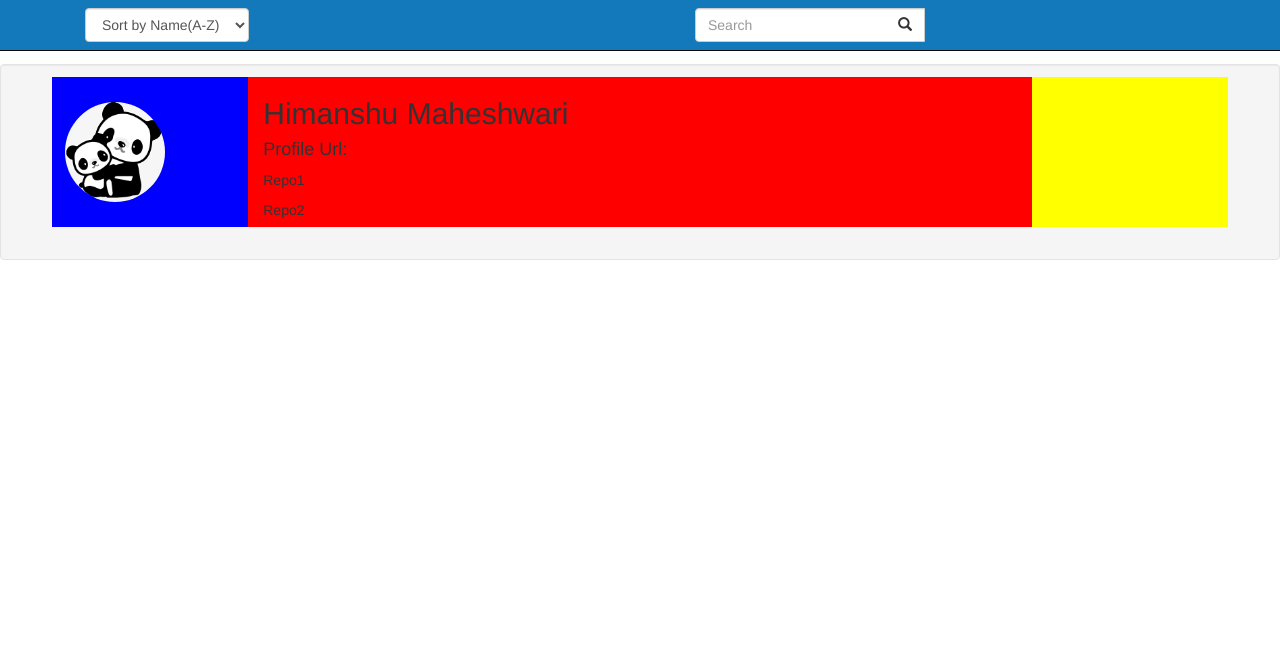
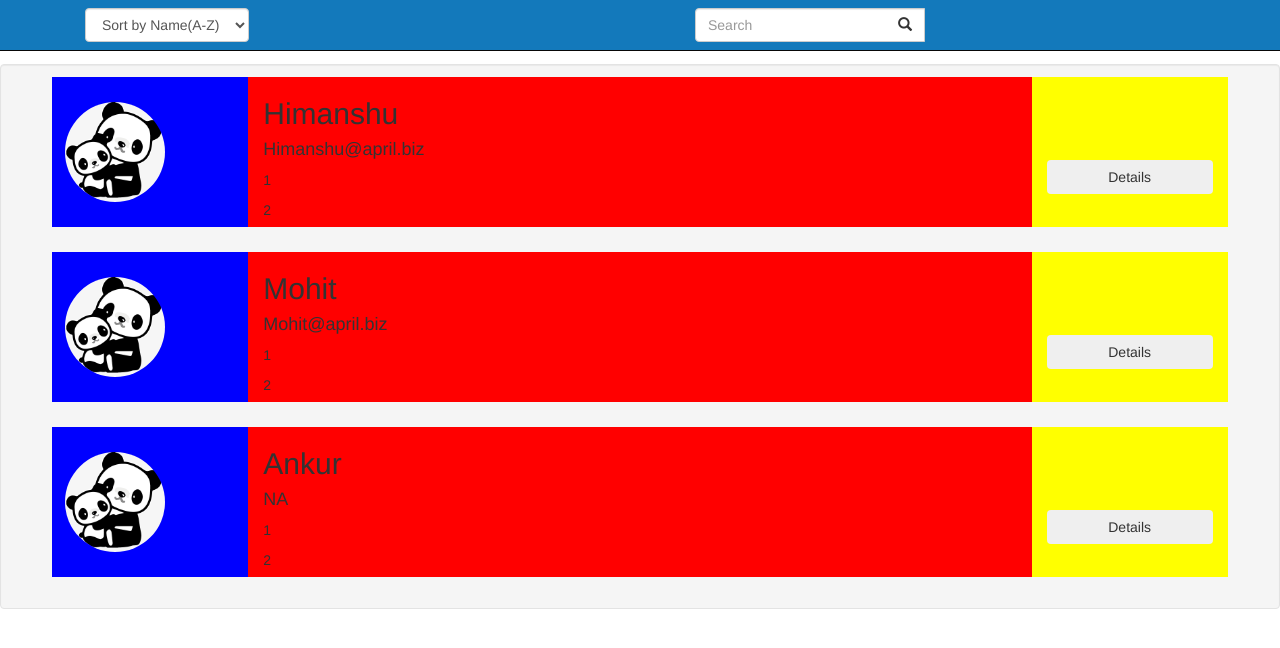
Before and after one commit to himanshu2004m/SelfAssignment, an Angular app in the folder my-coditas-app/: page / in a window 1280 px wide. Shown: the top 648 px of the page. Built offline with nearby package versions, Linux system fonts and the light colour scheme.

Commit message:
changes to add user card

```diff
--- a/my-coditas-app/src/app/app.component.html
+++ b/my-coditas-app/src/app/app.component.html
@@ -41,7 +41,7 @@
         <!--/.navbar-collapse -->
     </div>
 </nav>
-<div class=" well" style="padding-top:0%;overflow:hidden;margin-top:5%">
-    <app-user-card></app-user-card>
+<div class="well" style="padding-top:0%;overflow:hidden;margin-top:5%">
+    <app-user-card *ngFor = "let user of users; let i= index" [user] = "user"></app-user-card>
 
 </div>
--- a/my-coditas-app/src/app/app.component.ts
+++ b/my-coditas-app/src/app/app.component.ts
@@ -1,5 +1,5 @@
 import { Component } from '@angular/core';
-
+import {GitUsers} from './user-model';
 @Component({
   selector: 'app-root',
   templateUrl: './app.component.html',
@@ -7,4 +7,27 @@ import { Component } from '@angular/core';
 })
 export class AppComponent {
   title = 'app';
+  users: GitUsers[] = [
+    {
+    'name': 'Himanshu',
+    'url': 'Himanshu@april.biz',
+    'repo1': '1',
+    'repo2' : '2'
+    },
+    {
+    'name': 'Mohit',
+    'url': 'Mohit@april.biz',
+    'repo1': '1',
+    'repo2' : '2'
+    },
+    {
+
+    'name': 'Ankur',
+    'url': 'NA',
+    'repo1': '1',
+    'repo2' : '2'
+    }
+
+  ];
+  singleUser: GitUsers = { name: '', url: '', repo1: '', repo2: ''};
 }
--- a/my-coditas-app/src/app/app.module.ts
+++ b/my-coditas-app/src/app/app.module.ts
@@ -1,6 +1,6 @@
 import { BrowserModule } from '@angular/platform-browser';
 import { NgModule } from '@angular/core';
-
+import { HttpClientModule } from '@angular/common/http';
 
 import { AppComponent } from './app.component';
 import { UserCardComponent } from './user-card/user-card.component';
@@ -12,7 +12,7 @@ import { UserCardComponent } from './user-card/user-card.component';
     UserCardComponent
   ],
   imports: [
-    BrowserModule
+    BrowserModule, HttpClientModule
   ],
   providers: [],
   bootstrap: [AppComponent]
--- a/my-coditas-app/src/app/user-card/user-card.component.html
+++ b/my-coditas-app/src/app/user-card/user-card.component.html
@@ -6,14 +6,14 @@
 
     </div>
     <div class="col-sm-8" style="height:150px;background-color:red;">
-      <h2>Himanshu Maheshwari</h2>
-      <h4>Profile Url:</h4>
-      <p>Repo1</p>
-      <p>Repo2</p>
+      <h2>{{user.name}}</h2>
+      <h4>{{user.url}}</h4>
+      <p>{{user.repo1}}</p>
+      <p>{{user.repo2}}</p>
 
     </div>
     <div class="col-sm-2" style="height:150px;background-color:yellow">
-      <button type="button" class="btn border2" style="margin-top: 115%;
+      <button type="button" class="btn border2" style="margin-top: 50%;
       width: 100%;">Details</button>
     </div>
   </div>
--- a/my-coditas-app/src/app/user-card/user-card.component.ts
+++ b/my-coditas-app/src/app/user-card/user-card.component.ts
@@ -1,4 +1,6 @@
 import { Component, OnInit } from '@angular/core';
+import { Input } from '@angular/core';
+import {GitUsers} from '../user-model';
 
 @Component({
   selector: 'app-user-card',
@@ -6,7 +8,7 @@ import { Component, OnInit } from '@angular/core';
   styleUrls: ['./user-card.component.css']
 })
 export class UserCardComponent implements OnInit {
-
+  @Input() user:GitUsers;
   constructor() { }
 
   ngOnInit() {
--- /dev/null
+++ b/my-coditas-app/src/app/user-model.ts
@@ -0,0 +1,6 @@
+export class GitUsers {
+    public name: string ;
+    public url: string ;
+    public repo1: string ;
+    public repo2: string ;
+}
```
